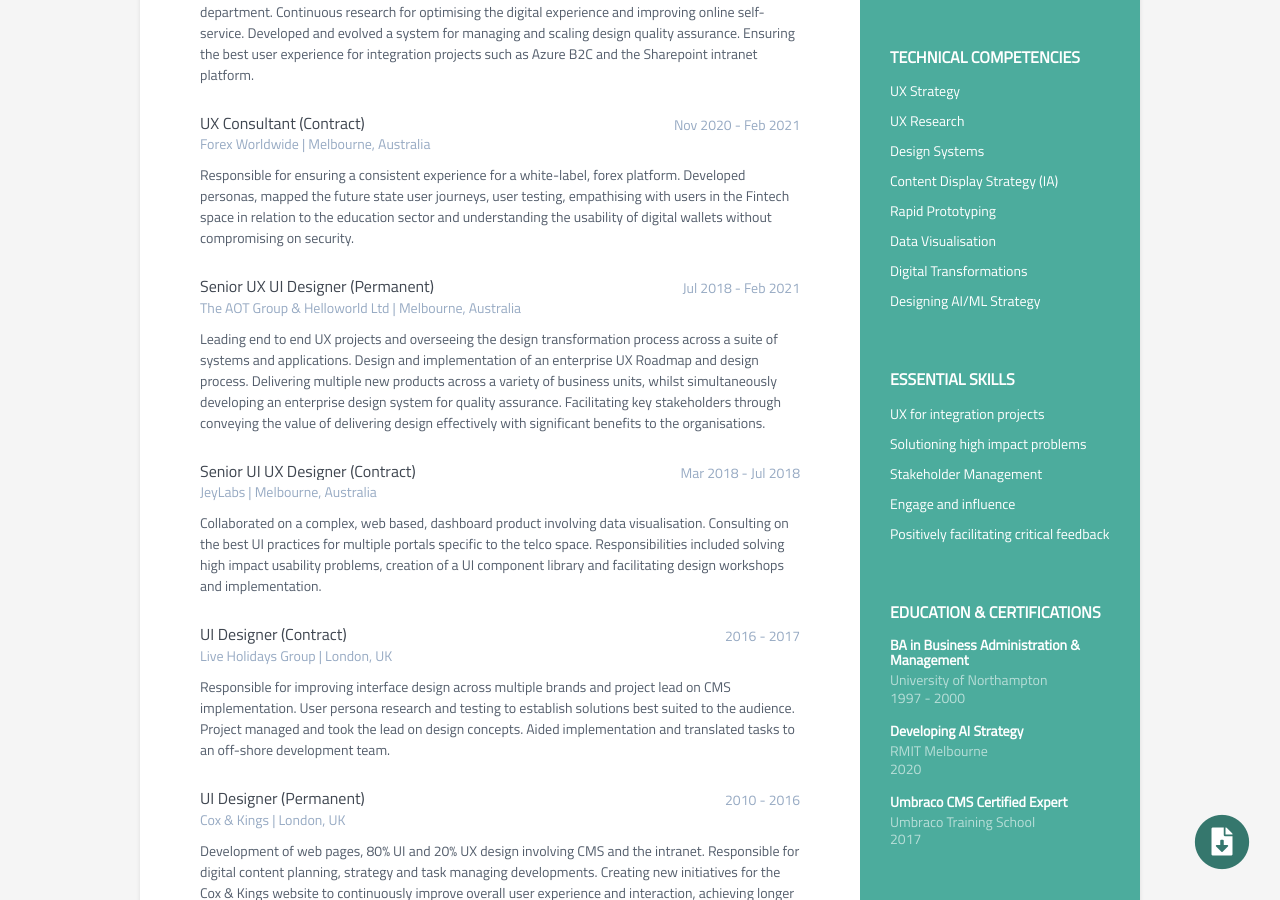
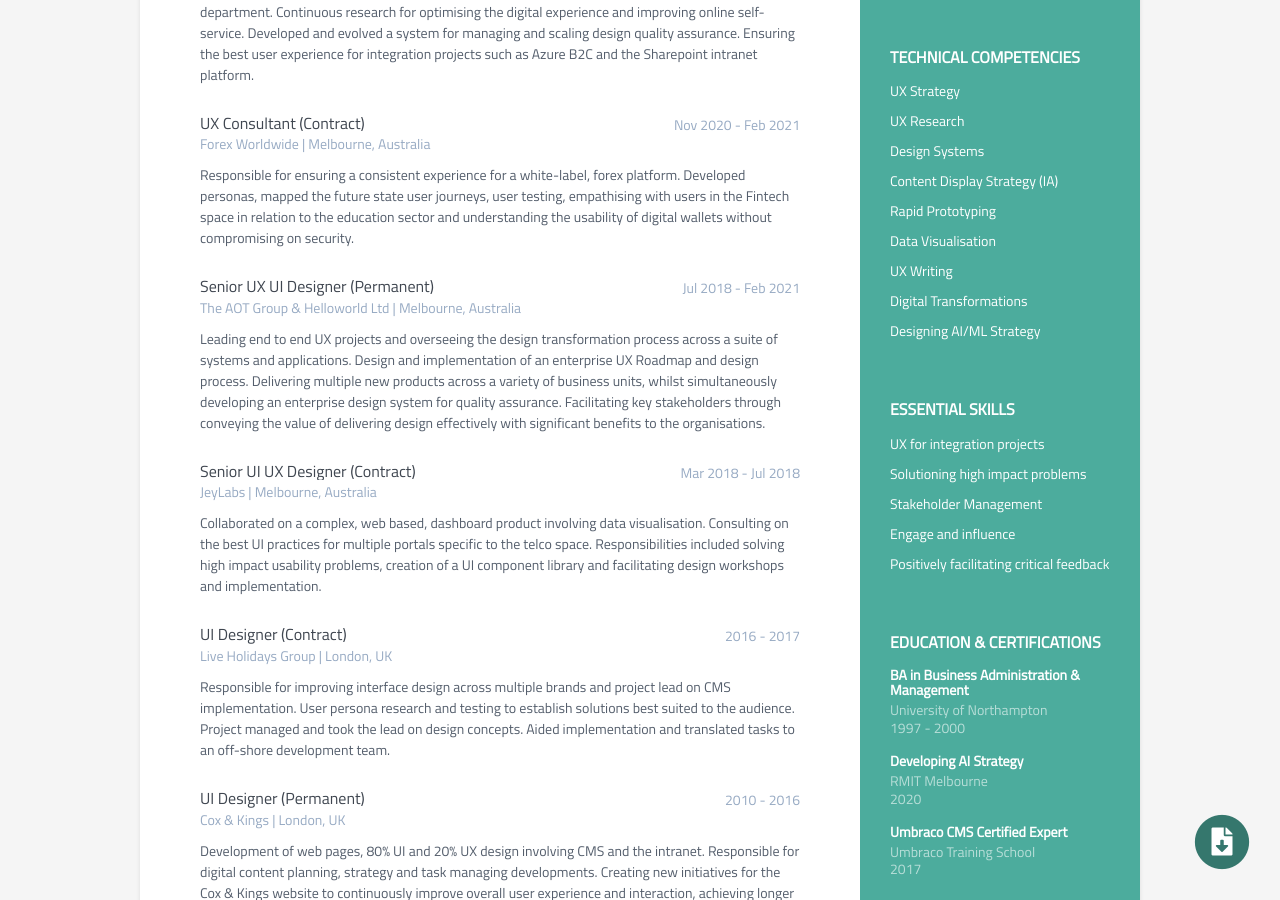
Before and after one commit to W-A-I-L-A-W-8/cv-wailaw, a Jekyll site: the page built from index.html, in a window 1280 px wide and 900 px high, scrolled down 446 px. Built offline with Jekyll 4.4.1, drawn with Linux system fonts in a browser that asks for light colours.

Commit message:
Update data.yml

```diff
--- a/_data/data.yml
+++ b/_data/data.yml
@@ -42,6 +42,9 @@ sidebar:
         # level: Professional
 
       - idiom: Data Visualisation
+        # level: Professional
+
+      - idiom: UX Writing
         # level: Professional
 
       - idiom: Digital Transformations
```
